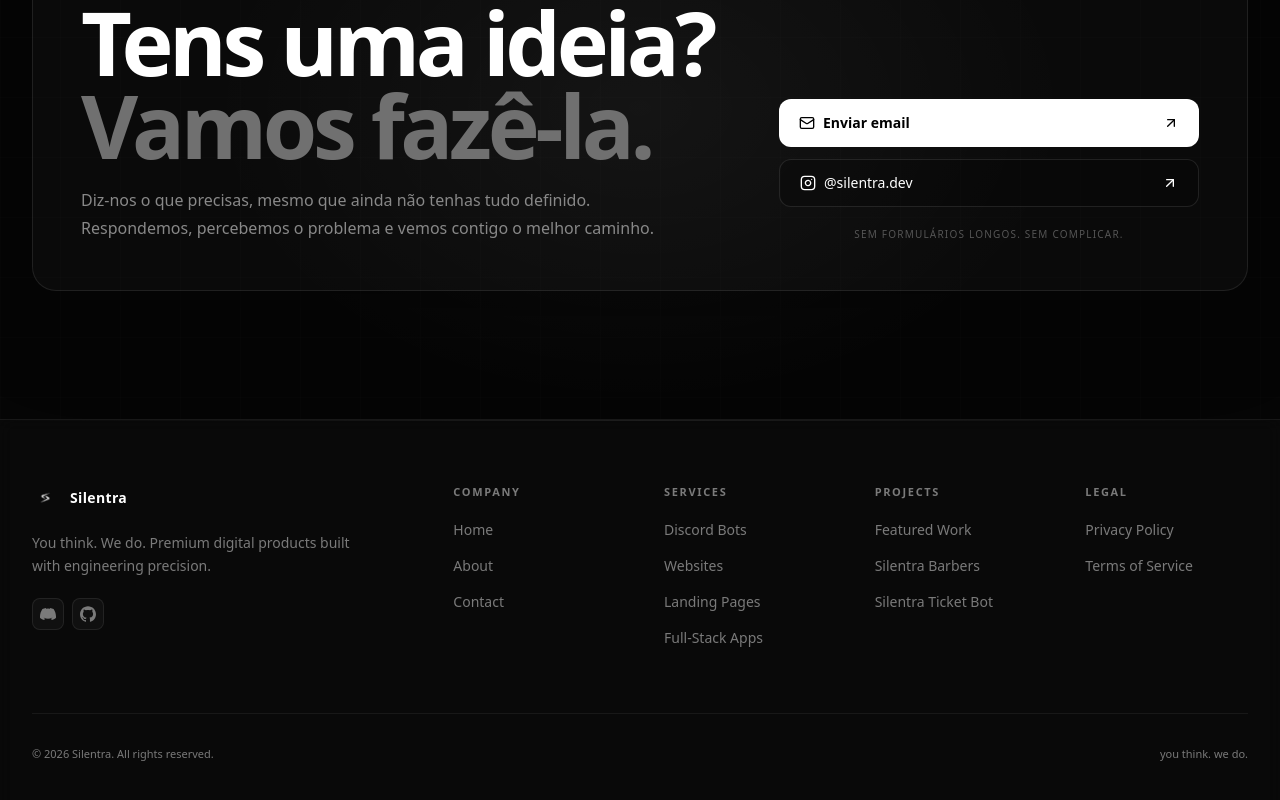
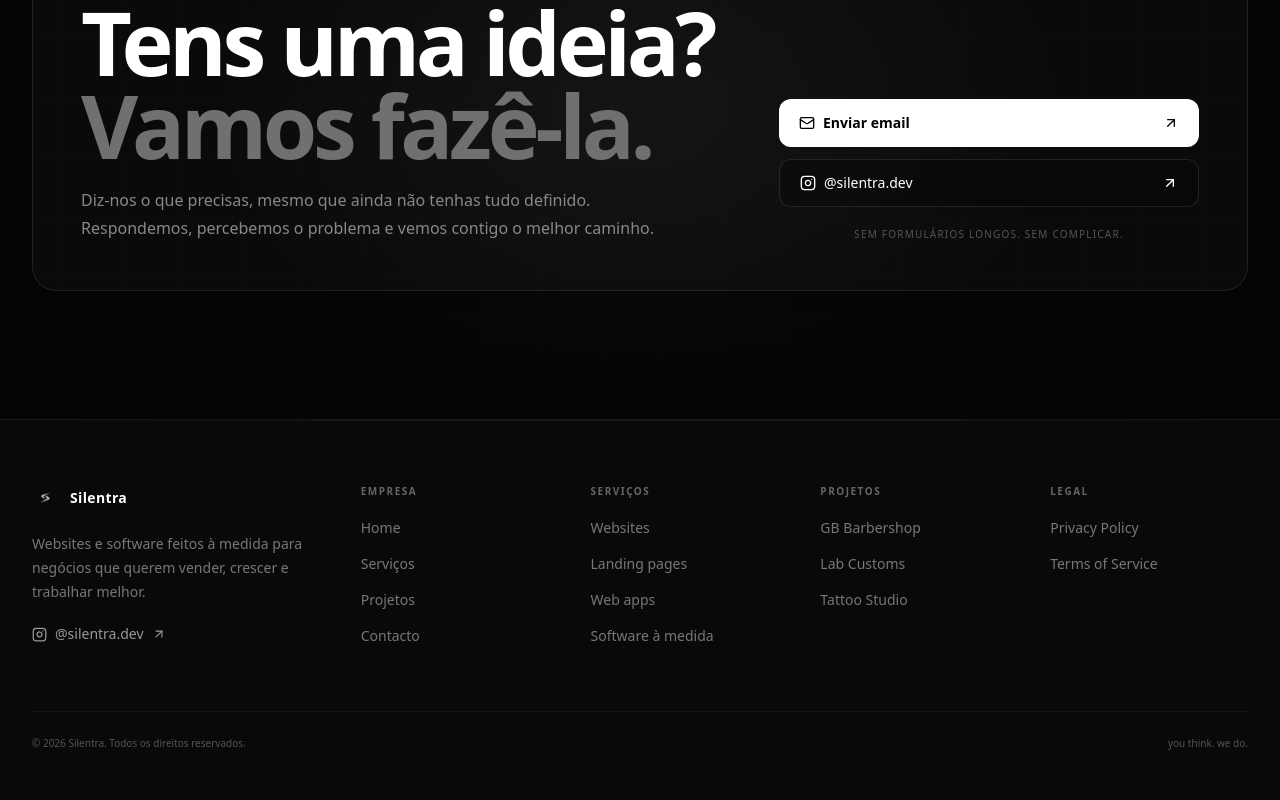
Before and after one commit to martimfm1/silentra-web, a Next.js app: page / in a window 1280 px wide. Shown: the part 5421-6221 px from the top of the page. Built offline with nearby package versions, Linux system fonts and the light colour scheme.

Commit message:
Add Instagram contact and simplify footer

```diff
--- a/components/footer.tsx
+++ b/components/footer.tsx
@@ -1,23 +1,25 @@
 "use client";
 
 import Image from "next/image";
+import { Instagram, ArrowUpRight } from "lucide-react";
 
 const footerLinks = {
-  Company: [
+  Empresa: [
     { label: "Home", href: "#home" },
-    { label: "About", href: "#about" },
-    { label: "Contact", href: "#contact" },
+    { label: "Serviços", href: "#services" },
+    { label: "Projetos", href: "#work" },
+    { label: "Contacto", href: "#contact" },
   ],
-  Services: [
-    { label: "Discord Bots", href: "#services" },
+  Serviços: [
     { label: "Websites", href: "#services" },
-    { label: "Landing Pages", href: "#services" },
-    { label: "Full-Stack Apps", href: "#services" },
+    { label: "Landing pages", href: "#services" },
+    { label: "Web apps", href: "#services" },
+    { label: "Software à medida", href: "#services" },
   ],
-  Projects: [
-    { label: "Featured Work", href: "#work" },
-    { label: "Silentra Barbers", href: "#work" },
-    { label: "Silentra Ticket Bot", href: "#work" },
+  Projetos: [
+    { label: "GB Barbershop", href: "#work" },
+    { label: "Lab Customs", href: "#work" },
+    { label: "Tattoo Studio", href: "#work" },
   ],
   Legal: [
     { label: "Privacy Policy", href: "/privacy-policy" },
@@ -25,31 +27,12 @@ const footerLinks = {
   ],
 };
 
-const socials = [
-  {
-    label: "Discord",
-    href: "https://discord.gg/aKpwVrXgyx",
-    icon: (
-      <svg viewBox="0 0 24 24" fill="currentColor" className="w-4 h-4" aria-hidden="true">
-        <path d="M20.317 4.37a19.791 19.791 0 0 0-4.885-1.515.074.074 0 0 0-.079.037c-.21.375-.444.864-.608 1.25a18.27 18.27 0 0 0-5.487 0 12.64 12.64 0 0 0-.617-1.25.077.077 0 0 0-.079-.037A19.736 19.736 0 0 0 3.677 4.37a.07.07 0 0 0-.032.027C.533 9.046-.32 13.58.099 18.057c.002.022.015.043.034.056a19.9 19.9 0 0 0 5.993 3.03.078.078 0 0 0 .084-.028 14.09 14.09 0 0 0 1.226-1.994.076.076 0 0 0-.041-.106 13.107 13.107 0 0 1-1.872-.892.077.077 0 0 1-.008-.128 10.2 10.2 0 0 0 .372-.292.074.074 0 0 1 .077-.01c3.928 1.793 8.18 1.793 12.062 0a.074.074 0 0 1 .078.01c.12.098.246.198.373.292a.077.077 0 0 1-.006.127 12.299 12.299 0 0 1-1.873.892.077.077 0 0 0-.041.107c.36.698.772 1.362 1.225 1.993a.076.076 0 0 0 .084.028 19.839 19.839 0 0 0 6.002-3.03.077.077 0 0 0 .032-.054c.5-5.177-.838-9.674-3.549-13.66a.061.061 0 0 0-.031-.03z" />
-      </svg>
-    ),
-  },
-  {
-    label: "GitHub",
-    href: "https://github.com/martimfm1",
-    icon: (
-      <svg viewBox="0 0 24 24" fill="currentColor" className="w-4 h-4" aria-hidden="true">
-        <path d="M12 .297c-6.63 0-12 5.373-12 12 0 5.303 3.438 9.8 8.205 11.385.6.113.82-.258.82-.577 0-.285-.01-1.04-.015-2.04-3.338.724-4.042-1.61-4.042-1.61-.546-1.385-1.335-1.755-1.335-1.755-1.087-.744.084-.729.084-.729 1.205.084 1.838 1.236 1.838 1.236 1.07 1.835 2.809 1.305 3.495.998.108-.776.417-1.305.76-1.605-2.665-.3-5.466-1.332-5.466-5.93 0-1.31.465-2.38 1.235-3.22-.135-.303-.54-1.523.105-3.176 0 0 1.005-.322 3.3 1.23.96-.267 1.98-.399 3-.405 1.02.006 2.04.138 3 .405 2.28-1.552 3.285-1.23 3.285-1.23.645 1.653.24 2.873.12 3.176.765.84 1.23 1.91 1.23 3.22 0 4.61-2.805 5.625-5.475 5.92.42.36.81 1.096.81 2.22 0 1.606-.015 2.896-.015 3.286 0 .315.21.69.825.57C20.565 22.092 24 17.592 24 12.297c0-6.627-5.373-12-12-12" />
-      </svg>
-    ),
-  },
-];
+const instagramUrl = "https://www.instagram.com/silentra.dev/";
 
 function handleFooterNavClick(href: string) {
   if (href.startsWith("#")) {
     const el = document.querySelector(href);
-    if (el) el.scrollIntoView({ behavior: "smooth" });
+    if (el) el.scrollIntoView({ behavior: "smooth", block: "start" });
   }
 }
 
@@ -57,78 +40,32 @@ export function Footer() {
   const year = new Date().getFullYear();
 
   return (
-    <footer
-      className="relative border-t border-[rgba(255,255,255,0.06)] bg-[rgba(255,255,255,0.02)] backdrop-blur-sm"
-      aria-label="Site footer"
-    >
-      {/* Top reflection line */}
-      <div
-        aria-hidden="true"
-        className="absolute top-0 left-0 right-0 h-px bg-gradient-to-r from-transparent via-[rgba(255,255,255,0.08)] to-transparent"
-      />
-
-      <div className="mx-auto max-w-7xl px-6 lg:px-8 py-16">
-        <div className="grid grid-cols-2 md:grid-cols-6 gap-8 lg:gap-12">
-          {/* Brand column */}
-          <div className="col-span-2 flex flex-col gap-5">
-            <a
-              href="#home"
-              onClick={(e) => { e.preventDefault(); handleFooterNavClick("#home"); }}
-              className="inline-flex items-center gap-2.5"
-              aria-label="Silentra home"
-            >
+    <footer className="relative border-t border-white/[0.06] bg-white/[0.015]" aria-label="Site footer">
+      <div aria-hidden="true" className="absolute inset-x-0 top-0 h-px bg-gradient-to-r from-transparent via-white/[0.08] to-transparent" />
+      <div className="mx-auto max-w-7xl px-4 py-12 sm:px-6 sm:py-16 lg:px-8">
+        <div className="grid gap-10 sm:grid-cols-2 lg:grid-cols-[1.5fr_repeat(4,minmax(0,1fr))] lg:gap-8">
+          <div className="flex flex-col gap-5">
+            <a href="#home" onClick={(e) => { e.preventDefault(); handleFooterNavClick("#home"); }} className="inline-flex w-fit items-center gap-2.5 rounded-md focus-visible:outline-none focus-visible:ring-2 focus-visible:ring-white/50">
               <div className="relative h-7 w-7 overflow-hidden rounded-md">
-                <Image
-                  src="/silentra-logo.png"
-                  alt="Silentra"
-                  fill
-                  className="object-cover"
-                  sizes="28px"
-                />
+                <Image src="/silentra-logo.png" alt="Silentra" fill className="object-cover" sizes="28px" />
               </div>
-              <span className="text-sm font-semibold tracking-wide text-white">
-                Silentra
-              </span>
+              <span className="text-sm font-semibold tracking-wide text-white">Silentra</span>
             </a>
-            <p className="text-sm leading-relaxed text-[#7a7a7a] max-w-xs">
-              You think. We do. Premium digital products built with engineering precision.
-            </p>
-
-            {/* Socials */}
-            <div className="flex items-center gap-2">
-              {socials.map((social) => (
-                <a
-                  key={social.label}
-                  href={social.href}
-                  target="_blank"
-                  rel="noreferrer"
-                  aria-label={social.label}
-                  className="flex h-8 w-8 items-center justify-center rounded-lg border border-[rgba(255,255,255,0.08)] bg-[rgba(255,255,255,0.03)] text-[#7a7a7a] hover:text-white hover:border-[rgba(255,255,255,0.15)] hover:bg-[rgba(255,255,255,0.07)] transition-all duration-300"
-                >
-                  {social.icon}
-                </a>
-              ))}
-            </div>
+            <p className="max-w-sm text-sm leading-6 text-[#777]">Websites e software feitos à medida para negócios que querem vender, crescer e trabalhar melhor.</p>
+            <a href={instagramUrl} target="_blank" rel="noreferrer" className="group inline-flex w-fit items-center gap-2 text-sm text-[#999] transition hover:text-white">
+              <Instagram size={15} aria-hidden="true" />
+              @silentra.dev
+              <ArrowUpRight size={14} className="transition-transform group-hover:-translate-y-0.5 group-hover:translate-x-0.5" aria-hidden="true" />
+            </a>
           </div>
 
-          {/* Link columns */}
           {Object.entries(footerLinks).map(([category, links]) => (
             <div key={category} className="flex flex-col gap-4">
-              <h3 className="text-[11px] font-semibold uppercase tracking-[0.15em] text-[#7a7a7a]">
-                {category}
-              </h3>
+              <h3 className="text-[10px] font-semibold uppercase tracking-[0.15em] text-[#666]">{category}</h3>
               <ul className="flex flex-col gap-3" role="list">
                 {links.map((link) => (
                   <li key={link.label}>
-                    <a
-                      href={link.href}
-                      onClick={
-                        link.href.startsWith("#")
-                          ? (e) => { e.preventDefault(); handleFooterNavClick(link.href); }
-                          : undefined
-                      }
-                      className="text-sm text-[#7a7a7a] hover:text-white transition-colors duration-300"
-                    >
+                    <a href={link.href} onClick={link.href.startsWith("#") ? (e) => { e.preventDefault(); handleFooterNavClick(link.href); } : undefined} className="text-sm text-[#777] transition-colors hover:text-white">
                       {link.label}
                     </a>
                   </li>
@@ -138,14 +75,9 @@ export function Footer() {
           ))}
         </div>
 
-        {/* Bottom bar */}
-        <div className="mt-16 pt-8 border-t border-[rgba(255,255,255,0.06)] flex flex-col sm:flex-row items-center justify-between gap-4">
-          <p className="text-[11px] text-[#7a7a7a]">
-            &copy; {year} Silentra. All rights reserved.
-          </p>
-          <p className="text-[11px] text-[#7a7a7a]">
-            you think. we do.
-          </p>
+        <div className="mt-12 flex flex-col gap-3 border-t border-white/[0.06] pt-6 text-[10px] text-[#555] sm:mt-16 sm:flex-row sm:items-center sm:justify-between">
+          <p>&copy; {year} Silentra. Todos os direitos reservados.</p>
+          <p>you think. we do.</p>
         </div>
       </div>
     </footer>
```
